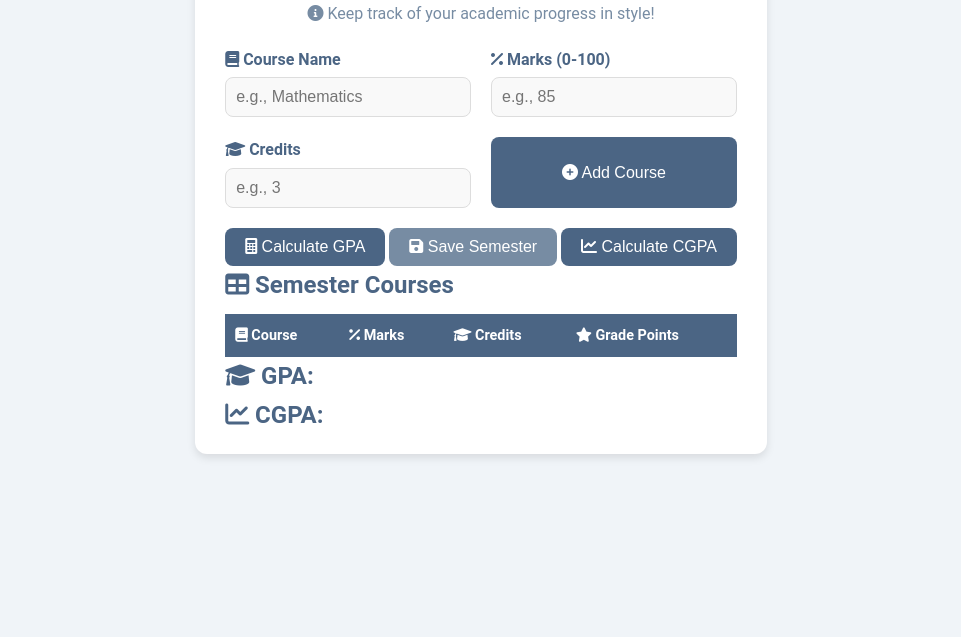
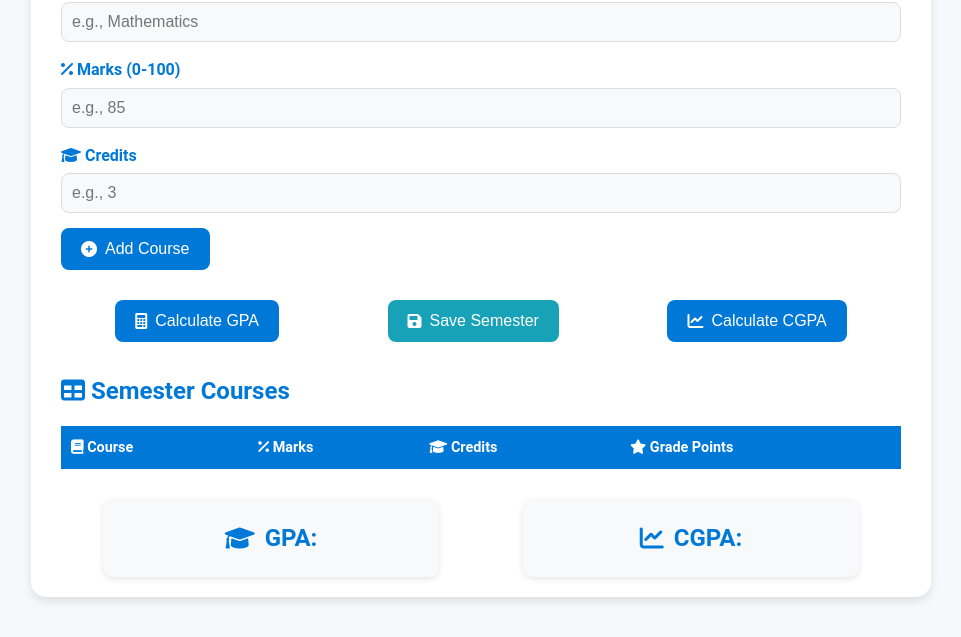
Before and after one commit to Izz7803/CGPA-Calculator.., a plain HTML site: page index.html in a window 1280 px wide. Shown: the part 208-845 px from the top of the page, without its empty margins (159-1120 px from the left). Before the commit the page ends 800 px from the top, so only its background shows below. Drawn offline with Linux system fonts and the light colour scheme.

Commit message:
Update style.css

```diff
--- a/style.css
+++ b/style.css
@@ -7,103 +7,123 @@
 
 body {
   font-family: 'Roboto', sans-serif;
-  background-color: #f0f4f8;
+  background-color: #f5f9fc;
   color: #333;
   line-height: 1.6;
-  display: flex;
-  justify-content: center;
-  align-items: center;
-  height: 100vh;
+  margin: 0;
 }
 
 /* Container */
 .container {
-  max-width: 800px;
+  max-width: 900px;
+  margin: 40px auto;
   background: #ffffff;
   padding: 20px 30px;
-  border-radius: 12px;
-  box-shadow: 0 4px 8px rgba(0, 0, 0, 0.1);
+  border-radius: 15px;
+  box-shadow: 0 4px 10px rgba(0, 0, 0, 0.1);
 }
 
+/* Header */
 header {
   text-align: center;
-  margin-bottom: 20px;
+  margin-bottom: 30px;
 }
 
 header h1 {
-  font-size: 2rem;
-  color: #4b6584;
+  font-size: 2.5rem;
+  color: #0078d7;
+  display: flex;
+  justify-content: center;
+  align-items: center;
+  gap: 10px;
 }
 
 header p {
   font-size: 1rem;
-  color: #778ca3;
+  color: #6c757d;
+  display: flex;
+  justify-content: center;
+  align-items: center;
+  gap: 8px;
 }
 
-/* Form Styling */
-form {
-  display: grid;
-  grid-template-columns: repeat(auto-fit, minmax(200px, 1fr));
-  gap: 20px;
-  margin-bottom: 20px;
+/* Form Section */
+.form-section {
+  margin-bottom: 30px;
 }
 
-.form-group label {
+.form-group {
+  display: flex;
+  flex-direction: column;
+  margin-bottom: 15px;
+}
+
+label {
   font-weight: bold;
-  color: #4b6584;
+  color: #0078d7;
   margin-bottom: 5px;
-  display: block;
 }
 
 input {
-  width: 100%;
   padding: 10px;
   font-size: 1rem;
   border: 1px solid #ddd;
   border-radius: 8px;
-  background: #f9f9f9;
+  background: #f8f9fa;
 }
 
 input:focus {
-  border-color: #4b6584;
+  border-color: #0078d7;
   outline: none;
 }
 
 /* Buttons */
-.buttons {
+.buttons-section {
   display: flex;
   justify-content: space-around;
-  margin-bottom: 20px;
+  margin-bottom: 30px;
 }
 
 .btn {
-  padding: 10px 20px;
+  padding: 12px 20px;
   font-size: 1rem;
   border: none;
   border-radius: 8px;
   cursor: pointer;
-  transition: all 0.3s ease-in-out;
+  display: flex;
+  align-items: center;
+  gap: 8px;
+  transition: background 0.3s ease-in-out;
 }
 
 .btn.primary {
-  background: #4b6584;
+  background: #0078d7;
   color: #ffffff;
 }
 
 .btn.primary:hover {
-  background: #3b5369;
+  background: #005bb5;
 }
 
 .btn.secondary {
-  background: #778ca3;
+  background: #17a2b8;
   color: #ffffff;
 }
 
 .btn.secondary:hover {
-  background: #5c738c;
+  background: #138496;
 }
 
-/* Table Styling */
+/* Table Section */
+.table-section {
+  margin-bottom: 30px;
+}
+
+.table-section h2 {
+  color: #0078d7;
+  margin-bottom: 15px;
+}
+
 table {
   width: 100%;
   border-collapse: collapse;
@@ -112,10 +132,10 @@ table {
 }
 
 thead th {
-  background-color: #4b6584;
+  background-color: #0078d7;
   color: #ffffff;
+  padding: 10px;
   text-align: left;
-  padding: 10px;
 }
 
 tbody td {
@@ -125,20 +145,33 @@ tbody td {
 }
 
 tbody tr:nth-child(even) {
-  background: #f9f9f9;
+  background: #f8f9fa;
 }
 
 tbody tr:hover {
-  background: #f1f1f1;
+  background: #e8f1ff;
 }
 
 /* Output Section */
-.output {
-  text-align: center;
-  margin-top: 20px;
+.output-section {
+  display: flex;
+  justify-content: space-around;
 }
 
-h2 {
+.output-card {
+  background: #f8f9fa;
+  padding: 20px;
+  border-radius: 10px;
+  box-shadow: 0 2px 6px rgba(0, 0, 0, 0.1);
+  width: 40%;
+  text-align: center;
+}
+
+.output-card h2 {
   font-size: 1.5rem;
-  color: #4b6584;
+  color: #0078d7;
+  display: flex;
+  justify-content: center;
+  align-items: center;
+  gap: 10px;
 }
```
